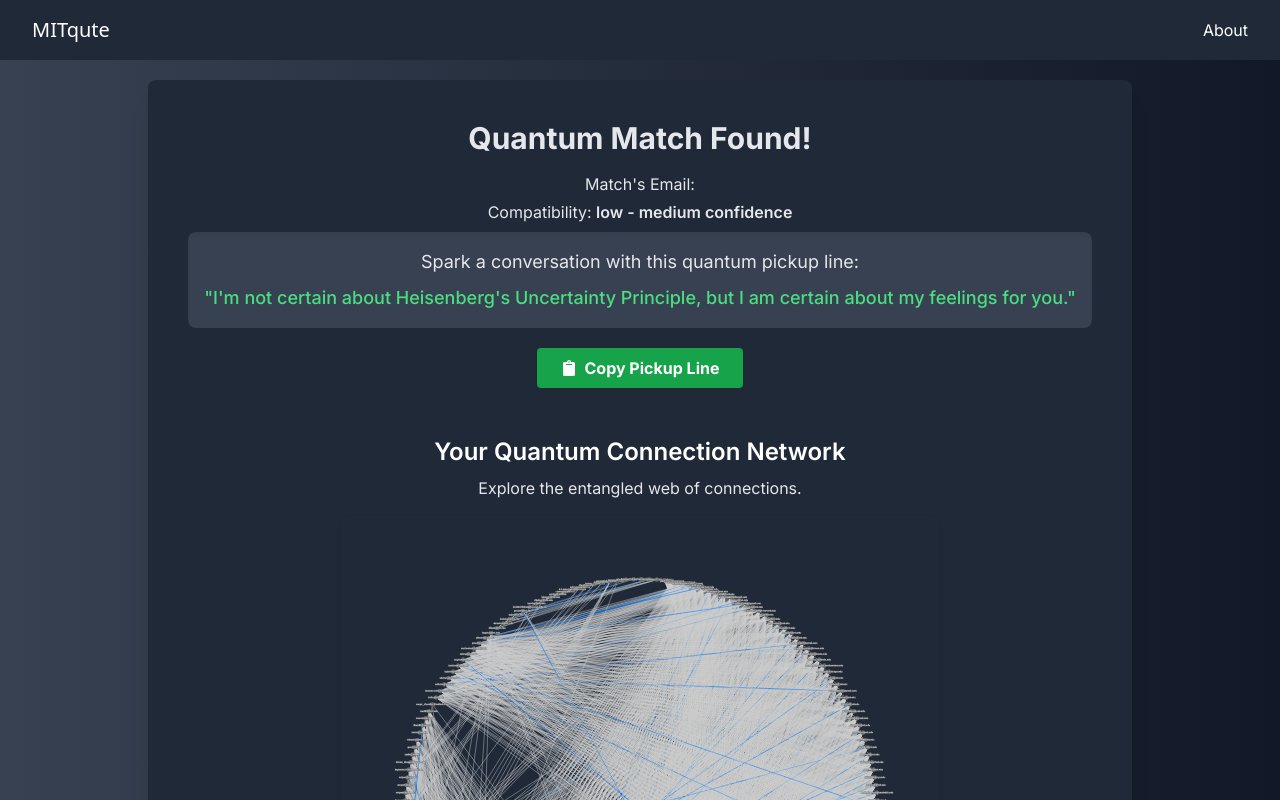
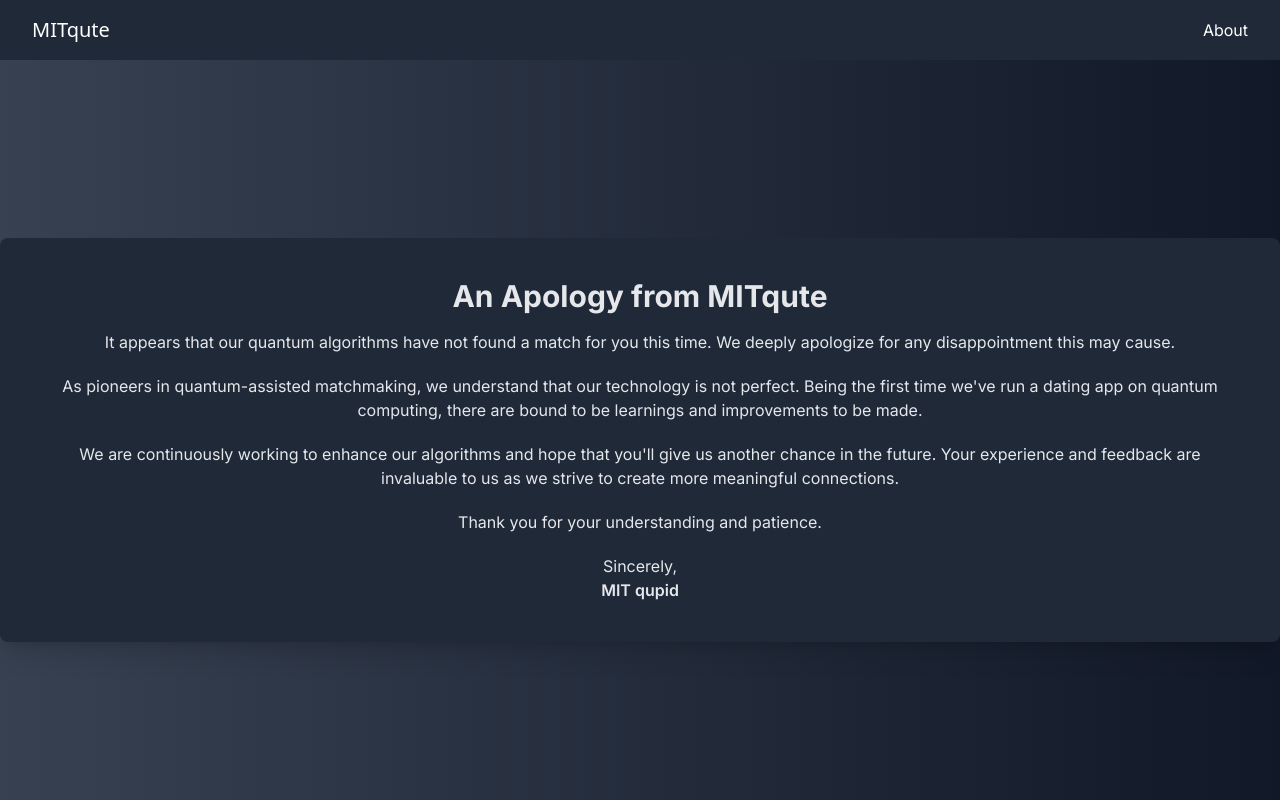
Before and after one commit to grid-rider/team-7-iQuHACK, a Next.js app in the folder site/mitqute/: page / in a window 1280 px wide. Both pictures are taken after typing "name@example.com" into the empty fields and a click on the button "Open the box". Shown: the top 800 px of the page. Built offline with nearby package versions, Linux system fonts and the light colour scheme.

Commit message:
rejection state

```diff
--- a/site/mitqute/src/app/page.tsx
+++ b/site/mitqute/src/app/page.tsx
@@ -139,6 +139,16 @@ const Home: React.FC = () => {
           <div className="animate-spin rounded-full h-32 w-32 border-b-2 border-gray-400 mx-auto"></div>
           <h2 className="text-gray-300 text-xl font-semibold mt-5">Quantum entanglement is in progress...</h2>
         </div>
+      ) : results && matchEmail === "" ? (
+        <div className="text-center p-10 bg-gray-800 text-gray-200 rounded-lg shadow-xl">
+          <h2 className="text-3xl font-bold mb-4">An Apology from MITqute</h2>
+          <p className="text-md mb-5">It appears that our quantum algorithms have not found a match for you this time. We deeply apologize for any disappointment this may cause.</p>
+          <p className="text-md mb-5">As pioneers in quantum-assisted matchmaking, we understand that our technology is not perfect. Being the first time we've run a dating app on quantum computing, there are bound to be learnings and improvements to be made.</p>
+          <p className="text-md mb-5">We are continuously working to enhance our algorithms and hope that you'll give us another chance in the future. Your experience and feedback are invaluable to us as we strive to create more meaningful connections.</p>
+          <p className="text-md mb-5">Thank you for your understanding and patience.</p>
+          <p className="text-md">Sincerely,</p>
+          <p className="text-md font-semibold">MIT qupid</p>
+        </div>
       ) : results ? (
         <div className="text-center p-10 bg-gray-800 text-gray-200 rounded-lg shadow-xl">
           <h2 className="text-3xl font-bold mb-4">Quantum Match Found!</h2>
```
